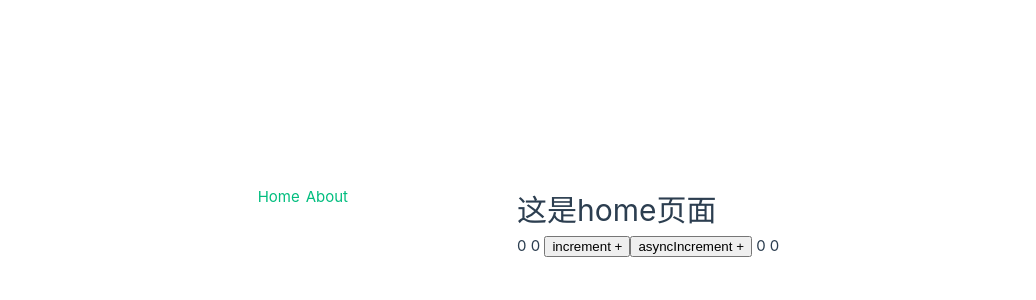
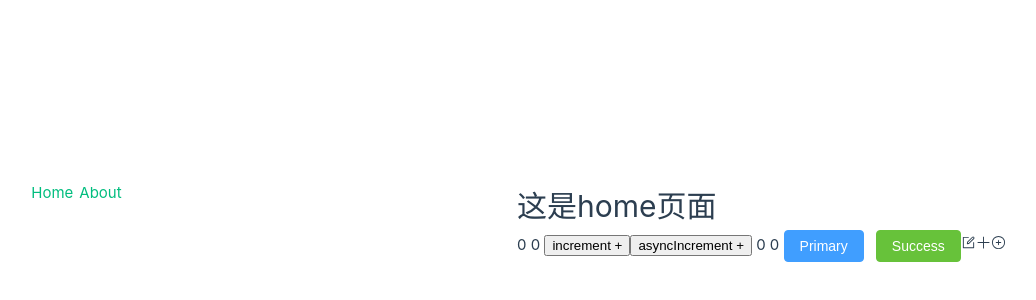
Before and after one commit to he1237596/frontend-vue3, a Vue app: page / in a window 1280 px wide. Shown: the part 178-478 px from the top of the page, without its empty margins (123-1159 px from the left). Built offline with nearby package versions, Linux system fonts and the light colour scheme.

Commit message:
feat: 图标

```diff
--- a/src/main.js
+++ b/src/main.js
@@ -1,12 +1,16 @@
 import './assets/main.css'
 
 import { createApp } from 'vue'
+import * as ElementPlusIconsVue from '@element-plus/icons-vue'
 
 import App from './App.vue'
 import router from './router'
 import piniaStore from './stores'
 const app = createApp(App)
 
+for (const [key, component] of Object.entries(ElementPlusIconsVue)) {
+  app.component(key, component)
+}
 app.use(piniaStore)
 app.use(router)
 
--- a/src/views/HomeView.vue
+++ b/src/views/HomeView.vue
@@ -2,7 +2,7 @@
  * @Author: Chris
  * @Date: 2024-08-13 19:53:54
  * @LastEditors: Chris
- * @LastEditTime: 2024-08-14 00:08:45
+ * @LastEditTime: 2024-08-14 22:56:30
  * @Descripttion: **
 -->
 <script setup>
@@ -21,4 +21,15 @@ const { count, doubleCount } = storeToRefs(userStore) // 使用较多属性，
   <button @click="userStore.asyncIncrement">asyncIncrement +</button>
   {{ count }}
   {{ doubleCount }}
+  <el-button type="primary">Primary</el-button>
+  <el-button type="success">Success</el-button>
+  <el-icon :size="size" :color="color">
+    <Edit />
+  </el-icon>
+  <el-icon>
+    <Plus />
+  </el-icon>
+  <el-icon>
+    <CirclePlus />
+  </el-icon>
 </template>
```
